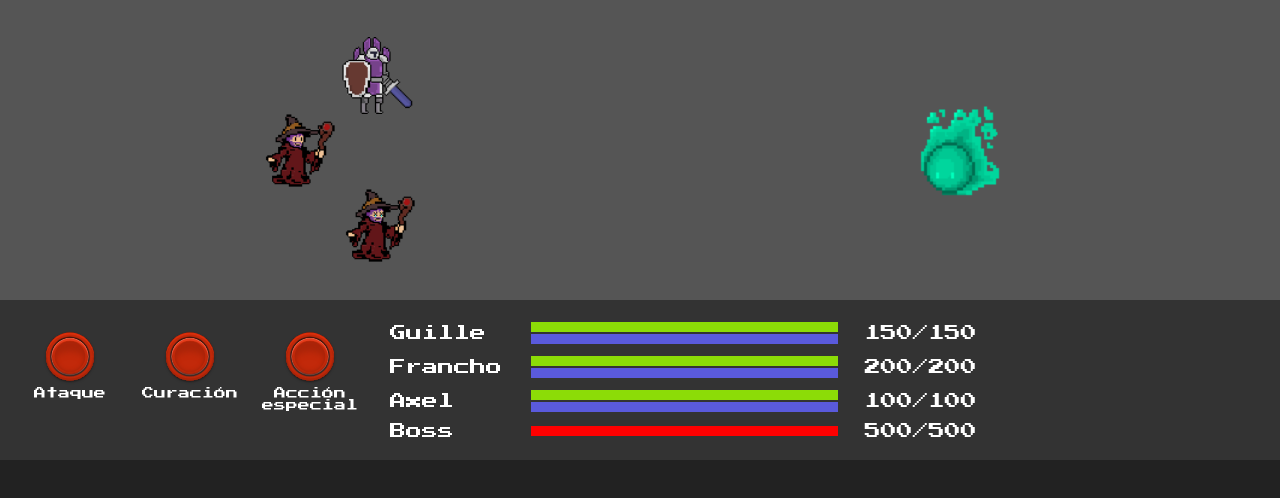
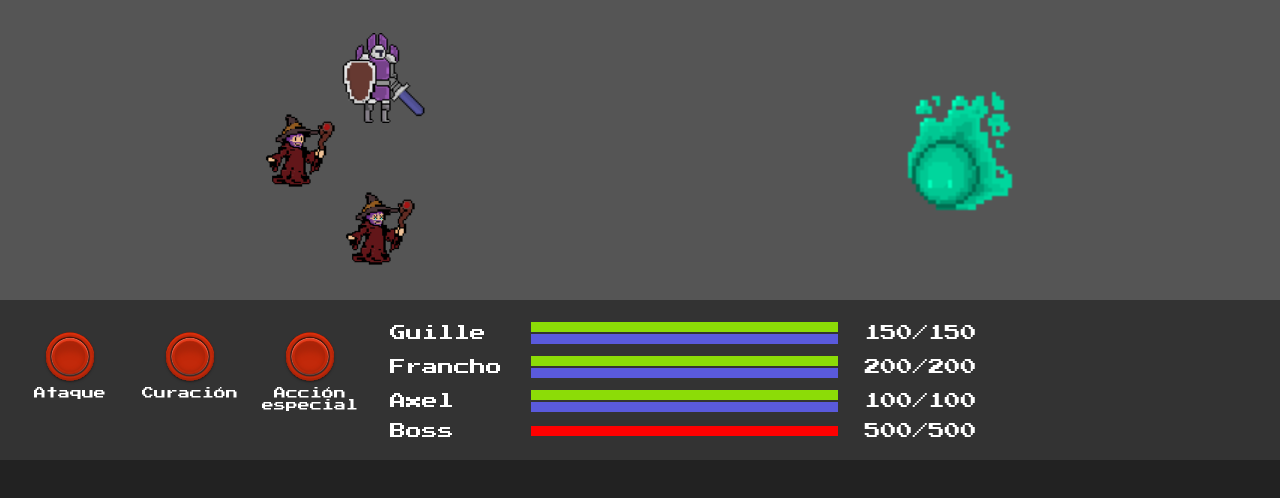
Before and after one commit to ShuHitsuji/vuejs-socket-boss-smack, a Vue app: page / in a window 1280 px wide. Shown: the top 498 px of the page. Built offline with nearby package versions, Linux system fonts and the light colour scheme.

Commit message:
mejoras visuales

```diff
--- a/src/screens/Combat.vue
+++ b/src/screens/Combat.vue
@@ -9,7 +9,7 @@
         </div>
         <div class="column right">
           <div class="character">
-            <img class="character-img" alt="character" src="../assets/characters/knight.png" />
+            <img class="knight-img" alt="character" src="../assets/characters/knight.png" />
           </div>
           <div class="character">
             <img class="character-img" alt="character" src="../assets/characters/mage-hero-damaged.png" />
@@ -163,8 +163,13 @@ export default {
     height:77px;
   }
 
+  .knight-img {
+    width:90px;
+    height:90px;
+  }
+
   .boss-img {
-    width:96px;
-    height:96px;
+    width:128px;
+    height:128px;
   }
 </style>
```
Also changed, not shown: src/assets/characters/knight.png.
